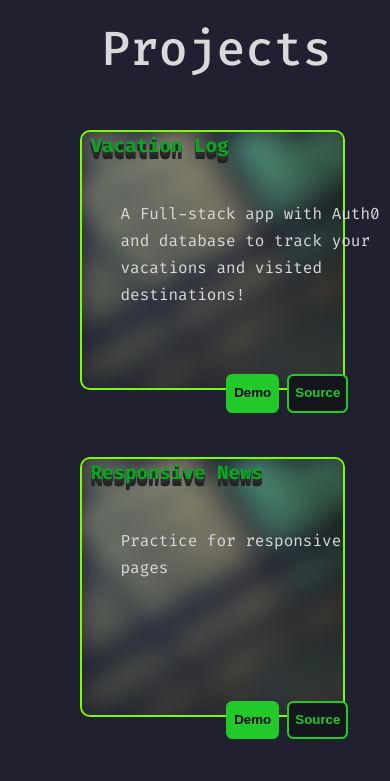
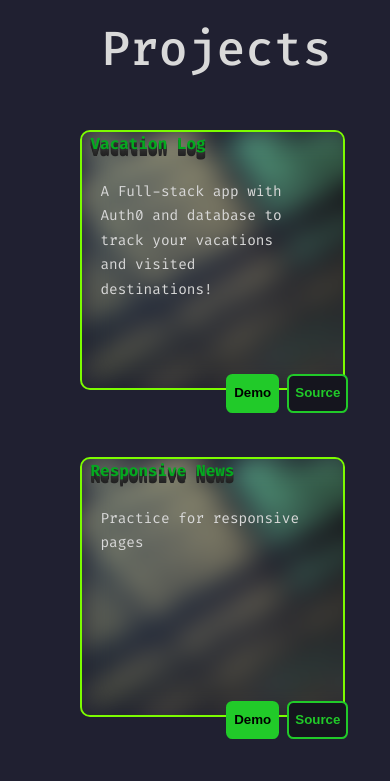
Before and after one commit to jaidaken/jaidaken.github.io, a React (Vite) app: page / in a window 390 px wide. Shown: the part 1260-2041 px from the top of the page. Built offline with nearby package versions, Linux system fonts and the light colour scheme.

Commit message:
text sizes

```diff
--- a/src/components/projects/projects.css
+++ b/src/components/projects/projects.css
@@ -40,7 +40,7 @@
 	z-index: 1;
 	transition: all 0.3s ease-in-out;
 	color: hsl(130, 94%, 34%);
-	font-size: clamp(1.2rem, -1rem + 3vw, 2rem);
+	font-size: clamp(1rem, 0.5vw + 0.875rem, 2rem);
 	position: absolute;
 	margin-left: 10px;
 	font-weight: bold;
@@ -51,10 +51,11 @@
 	z-index: 1;
 	transition: all 0.3s ease-in-out;
 	color: var(--color-white);
+	font-size: clamp(0.9rem, 0.2vw + 0.3rem, 1.2rem);
 	position: absolute;
-	padding: 70px 10px 10px 40px;
+	padding: 70px 10px 10px 30px;
+	max-width:clamp(10vw, 16vw - 0%, 30vw);
 	text-align: left;
-	max-width:500px;
 }
 .card-container:hover p,
 .card-container:hover h2 {
@@ -65,7 +66,7 @@
 /* .card-image, */
 .card-container {
 	display: inline-block;
-	width: clamp(20vw, 25vw - 0%, 30vw);
+	width: clamp(5vw, 15vw + 10%, 20vw);
 	margin: 0;
 	padding: 20px;
 
@@ -136,10 +137,6 @@
  color: var(--color-bg);
 }
 
-img {
-	object-fit:contain;
-}
-
 @media screen and (max-width: 1300px) {
 
 	.card-container{
@@ -148,6 +145,11 @@ img {
 
 	.card-btn {
 		margin-right: 0px;
+	}
+	.card-desc {
+		padding: 50px 10px 10px 20px;
+		max-width:200px;
+		max-height: 240px;
 	}
 }
 @media screen and (max-width: 1024px) {
@@ -161,6 +163,12 @@ img {
 	}
 	.card-btn {
 		margin-right: 0px;
+	}
+
+	.card-desc {
+		padding: 50px 10px 10px 20px;
+		max-width:clamp(10vw, 30vw - 0%, 40vw);
+		max-height: 240px;
 	}
 }
 
@@ -178,4 +186,9 @@ img {
 	.card-btn {
 		margin-right: 0px;
 	}
+	.card-desc {
+		padding: 50px 10px 10px 20px;
+		max-width:clamp(10vw, 60vw - 0%, 60vw);
+		max-height: 240px;
+	}
 }
```
